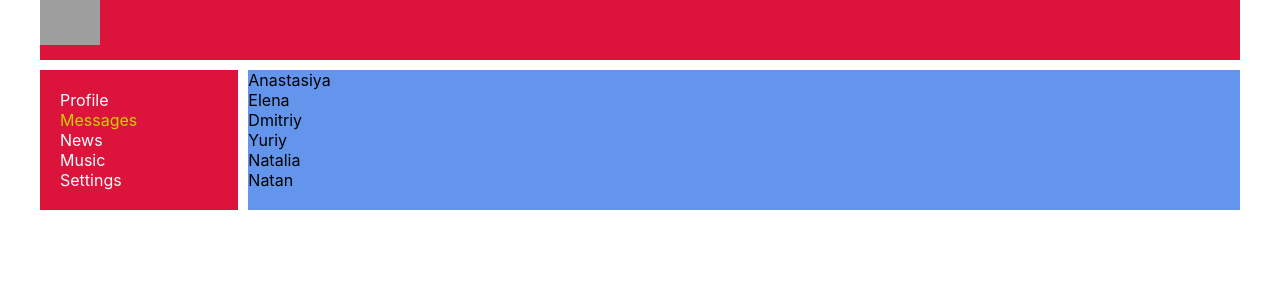
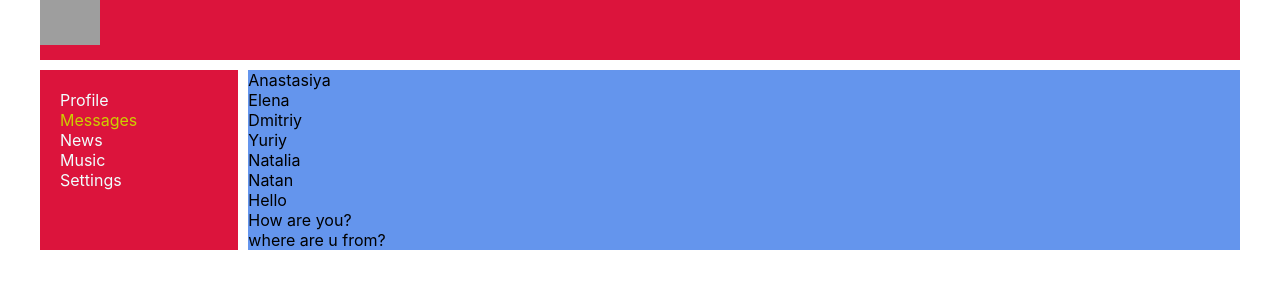
Before and after one commit to Kliapwnz/samuray, a React (Create React App) app: page /dialogs in a window 1280 px wide. Shown: the top 300 px of the page. Built offline with nearby package versions, Linux system fonts and the light colour scheme; grey boxes are pictures that could not be loaded.

Commit message:
add dialog and message

```diff
--- a/src/components/Dialogs/Dialogs.module.css
+++ b/src/components/Dialogs/Dialogs.module.css
@@ -0,0 +1,19 @@
+.dialogs{
+
+}
+
+.dialogs-items{
+
+}
+
+.dialog{
+
+}
+
+.messages{
+
+}
+
+.message{
+
+}
--- a/src/components/Dialogs/Dialogs.tsx
+++ b/src/components/Dialogs/Dialogs.tsx
@@ -5,14 +5,18 @@ export const Dialogs = () => {
     return (
         <div className="dialogs">
             <div className="dialogs-items">
-                <div className="item">Anastasiya</div>
-                <div className="item">Elena</div>
-                <div className="item">Dmitriy</div>
-                <div className="item">Yuriy</div>
-                <div className="item">Natalia</div>
-                <div className="item">Natan</div>
+                <div className="dialog">Anastasiya</div>
+                <div className="dialog">Elena</div>
+                <div className="dialog">Dmitriy</div>
+                <div className="dialog">Yuriy</div>
+                <div className="dialog">Natalia</div>
+                <div className="dialog">Natan</div>
             </div>
-            <div className="message"></div>
+            <div className="messages">
+                <div className="message">Hello</div>
+                <div className="message">How are you?</div>
+                <div className="message">where are u from?</div>
+            </div>
         </div>
     );
 };
```
